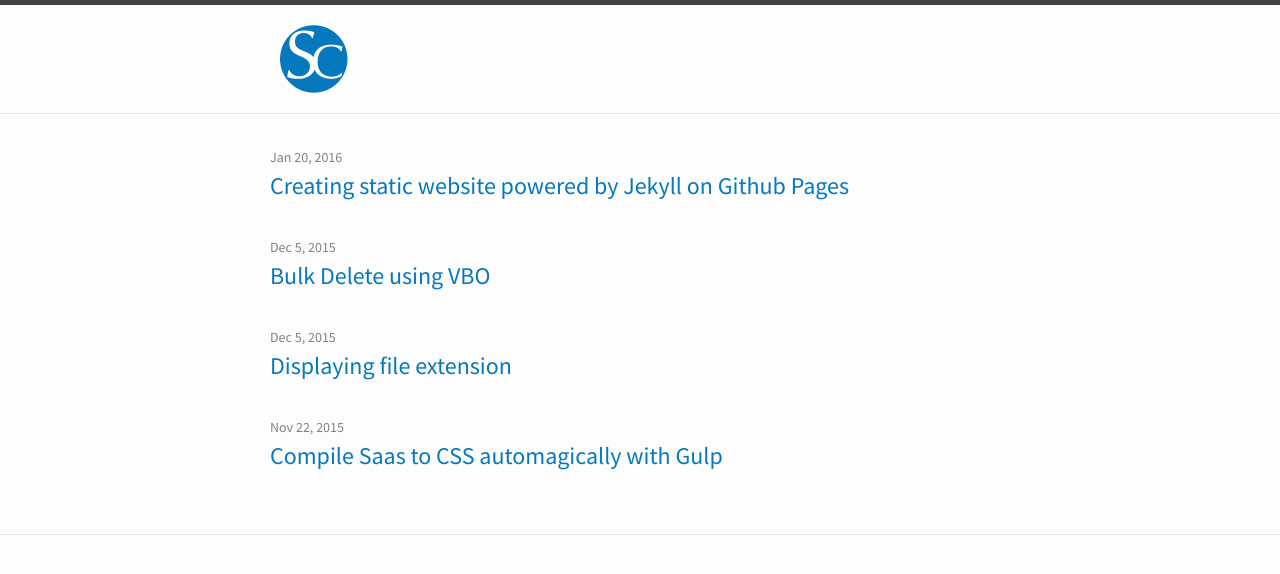
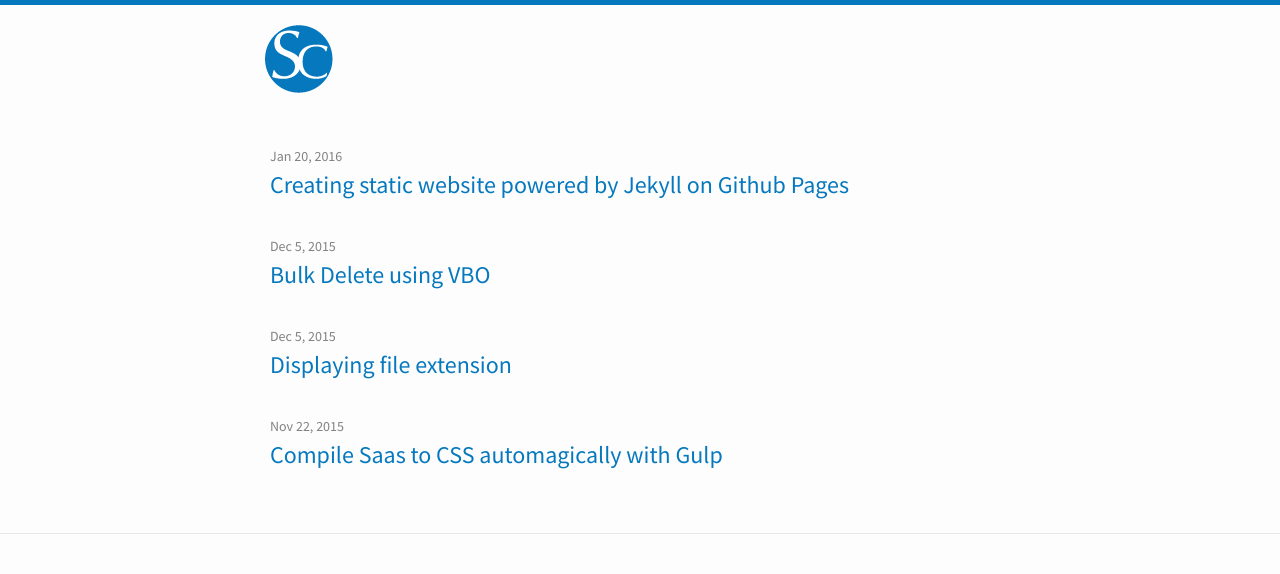
Before and after one commit to schhogyel/jekyll-static-site, a Jekyll site: the page built from index.html, in a window 1280 px wide. Shown: the top 574 px of the page. Built offline with Jekyll 4.4.1, drawn with Linux system fonts in a browser that asks for light colours.

Commit message:
Remove border-bottom from header

```diff
--- a/_sass/_header.scss
+++ b/_sass/_header.scss
@@ -1,6 +1,7 @@
 
 header .wrapper{
 	padding:20px 0;
+	max-width:770px;
 }
 .logo{
 	padding:10px;
--- a/_sass/_layout.scss
+++ b/_sass/_layout.scss
@@ -2,8 +2,7 @@
  * Site header
  */
 .site-header {
-    border-top: 5px solid $grey-color-dark;
-    border-bottom: 1px solid $grey-color-light;
+    border-top: 5px solid $primary-color;
     min-height: 56px;
 
     // Positioning context for the mobile navigation icon
```
